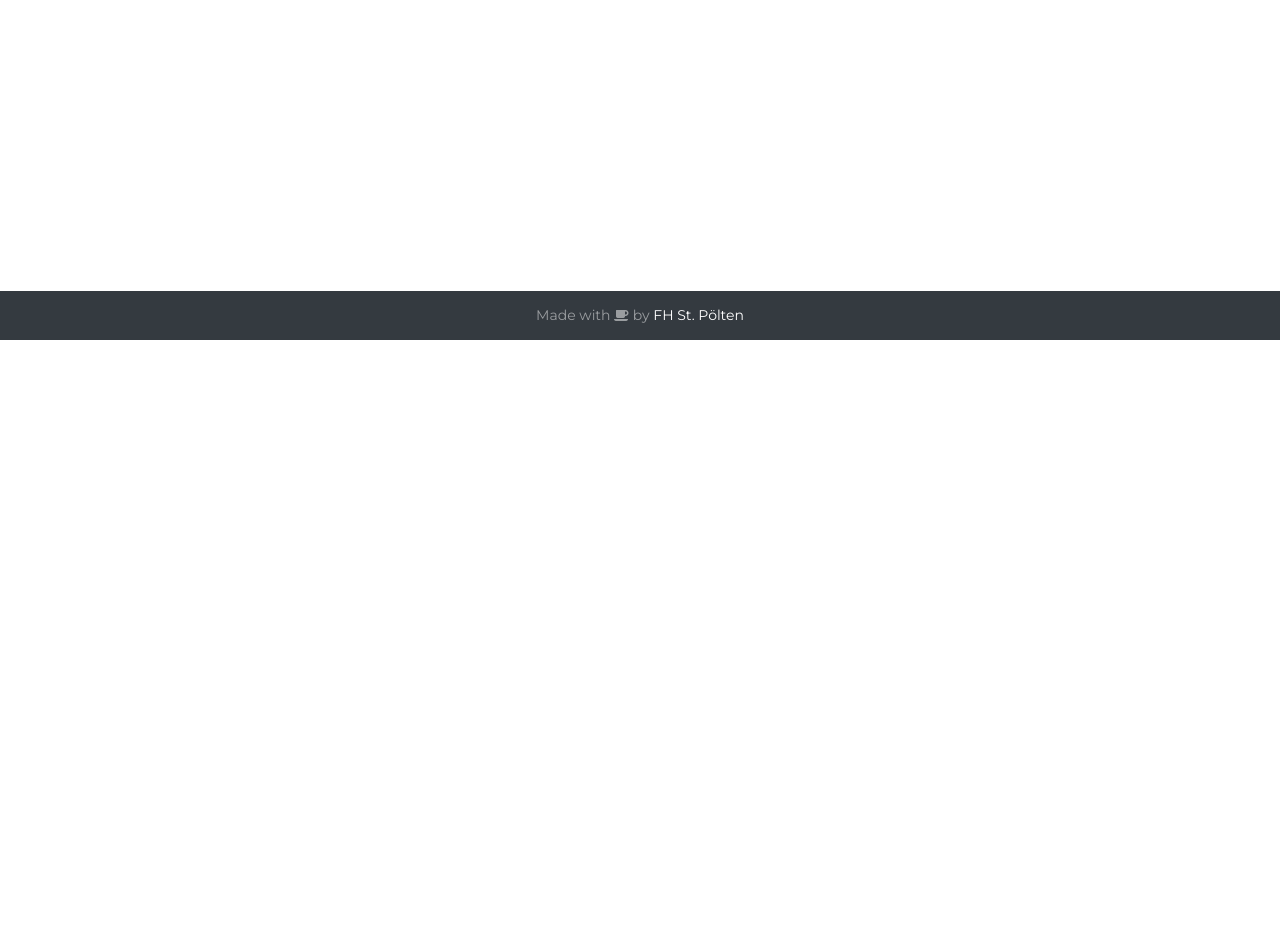
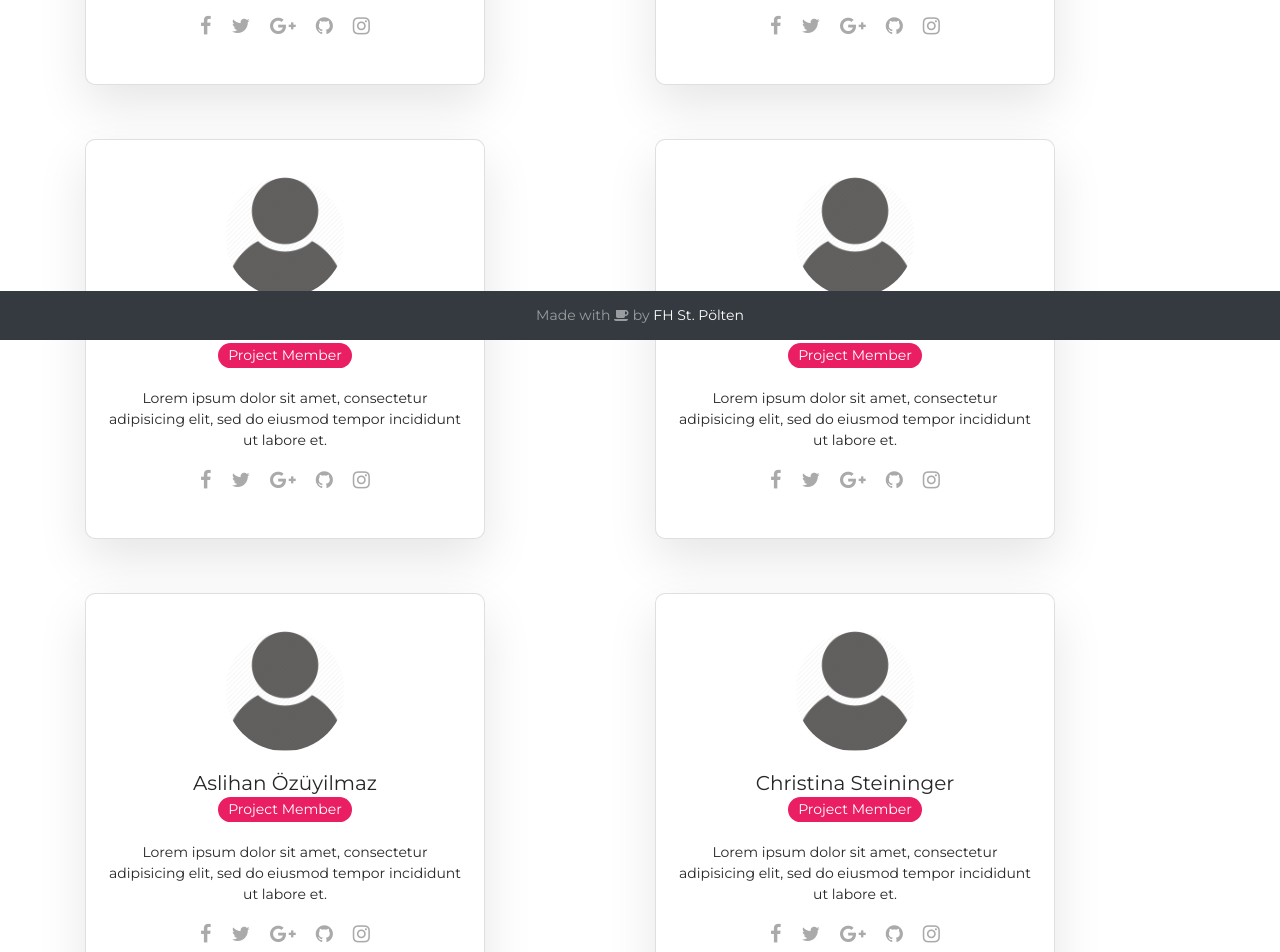
Before and after one commit to fhstp/highlighter-webapp, an Angular app: page /about in a window 1280 px wide. Shown: the part 460-1412 px from the top of the page. Before the commit the page ends 800 px from the top, so only its background shows below. Built offline with nearby package versions, Linux system fonts and the light colour scheme.

Commit message:
Adds temporary about page and basic styling. (refs #2)

```diff
--- a/src/app/subsites/about/about.component.css
+++ b/src/app/subsites/about/about.component.css
@@ -0,0 +1,91 @@
+body {
+    margin: 0;
+    padding: 0;
+    font-family: sans-serif;
+    background: #fbfbfb;
+}
+
+.card {
+    margin-top: 10%;
+    width: 400px;
+    min-height: 400px;
+    background: #fff;
+    box-shadow: 0 20px 50px rgba(0, 0, 0, .1);
+    border-radius: 10px;
+    transition: 0.5s;
+}
+
+.card:hover {
+    box-shadow: 0 30px 70px rgba(0, 0, 0, .2);
+}
+
+.card .box {
+    position: absolute;
+    top: 50%;
+    left: 0;
+    transform: translateY(-50%);
+    text-align: center;
+    padding: 20px;
+    box-sizing: border-box;
+    width: 100%;
+}
+
+.card .box .img {
+    width: 120px;
+    height: 120px;
+    margin: 0 auto;
+    border-radius: 50%;
+    overflow: hidden;
+}
+
+.card .box .img img {
+    width: 100%;
+    height: 100%;
+}
+
+.card .box h2 {
+    font-size: 20px;
+    color: #262626;
+    margin: 20px auto;
+}
+
+.card .box h2 span {
+    font-size: 14px;
+    background: #e91e63;
+    color: #fff;
+    display: inline-block;
+    padding: 4px 10px;
+    border-radius: 15px;
+}
+
+.card .box p {
+    color: #262626;
+}
+
+.card .box span {
+    display: inline-flex;
+}
+
+.card .box ul {
+    margin: 0;
+    padding: 0;
+}
+
+.card .box ul li {
+    list-style: none;
+    float: left;
+}
+
+.card .box ul li a {
+    display: block;
+    color: #aaa;
+    margin: 0 10px;
+    font-size: 20px;
+    transition: 0.5s;
+    text-align: center;
+}
+
+.card .box ul li:hover a {
+    color: #e91e63;
+    transform: rotateY(360deg);
+}
--- a/src/app/subsites/about/about.component.html
+++ b/src/app/subsites/about/about.component.html
@@ -1,3 +1,137 @@
-<p>
-  about works!
-</p>
+<div class="container">
+
+  <!-- FIRST ROW -->
+  <div class="row">
+    <div class="col-lg-6 col-md-6 col-sm-12 col-xs-12">
+      <div class="card">
+        <div class="box">
+          <div class="img">
+            <img src="../../../assets/user.png">
+          </div>
+          <h2>Alexander Rind<br><span>Project Lead</span></h2>
+          <p> Lorem ipsum dolor sit amet, consectetur adipisicing elit, sed do eiusmod tempor incididunt ut labore et.</p>
+          <span>
+            <ul>
+              <li><a href="#"><i class="fa fa-facebook" aria-hidden="true"></i></a></li>
+              <li><a href="#"><i class="fa fa-twitter" aria-hidden="true"></i></a></li>
+              <li><a href="#"><i class="fa fa-google-plus" aria-hidden="true"></i></a></li>
+              <li><a href="#"><i class="fa fa-github" aria-hidden="true"></i></a></li>
+              <li><a href="#"><i class="fa fa-instagram" aria-hidden="true"></i></a></li>
+            </ul>
+          </span>
+        </div>
+      </div>
+    </div>
+
+    <div id="registration" class="col-lg-6 col-md-6 col-sm-12 col-xs-12">
+      <div class="card">
+        <div class="box">
+          <div class="img">
+            <img src="../../../assets/user.png">
+          </div>
+          <h2>Christina Stoiber<br><span>Project Member</span></h2>
+          <p> Lorem ipsum dolor sit amet, consectetur adipisicing elit, sed do eiusmod tempor incididunt ut labore et.</p>
+          <span>
+            <ul>
+              <li><a href="#"><i class="fa fa-facebook" aria-hidden="true"></i></a></li>
+              <li><a href="#"><i class="fa fa-twitter" aria-hidden="true"></i></a></li>
+              <li><a href="#"><i class="fa fa-google-plus" aria-hidden="true"></i></a></li>
+              <li><a href="#"><i class="fa fa-github" aria-hidden="true"></i></a></li>
+              <li><a href="#"><i class="fa fa-instagram" aria-hidden="true"></i></a></li>
+            </ul>
+          </span>
+        </div>
+      </div>
+    </div>
+  </div>
+
+  <!-- SECOND ROW -->
+  <div class="row">
+    <div class="col-lg-6 col-md-6 col-sm-12 col-xs-12">
+      <div class="card">
+        <div class="box">
+          <div class="img">
+            <img src="../../../assets/user.png">
+          </div>
+          <h2>Florian Grassinger<br><span>Project Member</span></h2>
+          <p> Lorem ipsum dolor sit amet, consectetur adipisicing elit, sed do eiusmod tempor incididunt ut labore et.</p>
+          <span>
+            <ul>
+              <li><a href="#"><i class="fa fa-facebook" aria-hidden="true"></i></a></li>
+              <li><a href="#"><i class="fa fa-twitter" aria-hidden="true"></i></a></li>
+              <li><a href="#"><i class="fa fa-google-plus" aria-hidden="true"></i></a></li>
+              <li><a href="#"><i class="fa fa-github" aria-hidden="true"></i></a></li>
+              <li><a href="#"><i class="fa fa-instagram" aria-hidden="true"></i></a></li>
+            </ul>
+          </span>
+        </div>
+      </div>
+    </div>
+
+    <div id="registration" class="col-lg-6 col-md-6 col-sm-12 col-xs-12">
+      <div class="card">
+        <div class="box">
+          <div class="img">
+            <img src="../../../assets/user.png">
+          </div>
+          <h2>Armin Kirchknopf<br><span>Project Member</span></h2>
+          <p> Lorem ipsum dolor sit amet, consectetur adipisicing elit, sed do eiusmod tempor incididunt ut labore et.</p>
+          <span>
+            <ul>
+              <li><a href="#"><i class="fa fa-facebook" aria-hidden="true"></i></a></li>
+              <li><a href="#"><i class="fa fa-twitter" aria-hidden="true"></i></a></li>
+              <li><a href="#"><i class="fa fa-google-plus" aria-hidden="true"></i></a></li>
+              <li><a href="#"><i class="fa fa-github" aria-hidden="true"></i></a></li>
+              <li><a href="#"><i class="fa fa-instagram" aria-hidden="true"></i></a></li>
+            </ul>
+          </span>
+        </div>
+      </div>
+    </div>
+  </div>
+
+  <!-- THIRD ROW -->
+  <div class="row" style="margin-bottom: 10%">
+    <div class="col-lg-6 col-md-6 col-sm-12 col-xs-12">
+      <div class="card">
+        <div class="box">
+          <div class="img">
+            <img src="../../../assets/user.png">
+          </div>
+          <h2>Aslihan Özüyilmaz<br><span>Project Member</span></h2>
+          <p> Lorem ipsum dolor sit amet, consectetur adipisicing elit, sed do eiusmod tempor incididunt ut labore et.</p>
+          <span>
+            <ul>
+              <li><a href="#"><i class="fa fa-facebook" aria-hidden="true"></i></a></li>
+              <li><a href="#"><i class="fa fa-twitter" aria-hidden="true"></i></a></li>
+              <li><a href="#"><i class="fa fa-google-plus" aria-hidden="true"></i></a></li>
+              <li><a href="#"><i class="fa fa-github" aria-hidden="true"></i></a></li>
+              <li><a href="#"><i class="fa fa-instagram" aria-hidden="true"></i></a></li>
+            </ul>
+          </span>
+        </div>
+      </div>
+    </div>
+
+    <div id="registration" class="col-lg-6 col-md-6 col-sm-12 col-xs-12">
+      <div class="card">
+        <div class="box">
+          <div class="img">
+            <img src="../../../assets/user.png">
+          </div>
+          <h2>Christina Steininger<br><span>Project Member</span></h2>
+          <p> Lorem ipsum dolor sit amet, consectetur adipisicing elit, sed do eiusmod tempor incididunt ut labore et.</p>
+          <span>
+            <ul>
+              <li><a href="#"><i class="fa fa-facebook" aria-hidden="true"></i></a></li>
+              <li><a href="#"><i class="fa fa-twitter" aria-hidden="true"></i></a></li>
+              <li><a href="#"><i class="fa fa-google-plus" aria-hidden="true"></i></a></li>
+              <li><a href="#"><i class="fa fa-github" aria-hidden="true"></i></a></li>
+              <li><a href="#"><i class="fa fa-instagram" aria-hidden="true"></i></a></li>
+            </ul>
+          </span>
+        </div>
+      </div>
+    </div>
+  </div>
+</div>
```
Also changed, not shown: src/assets/user.png (added).
